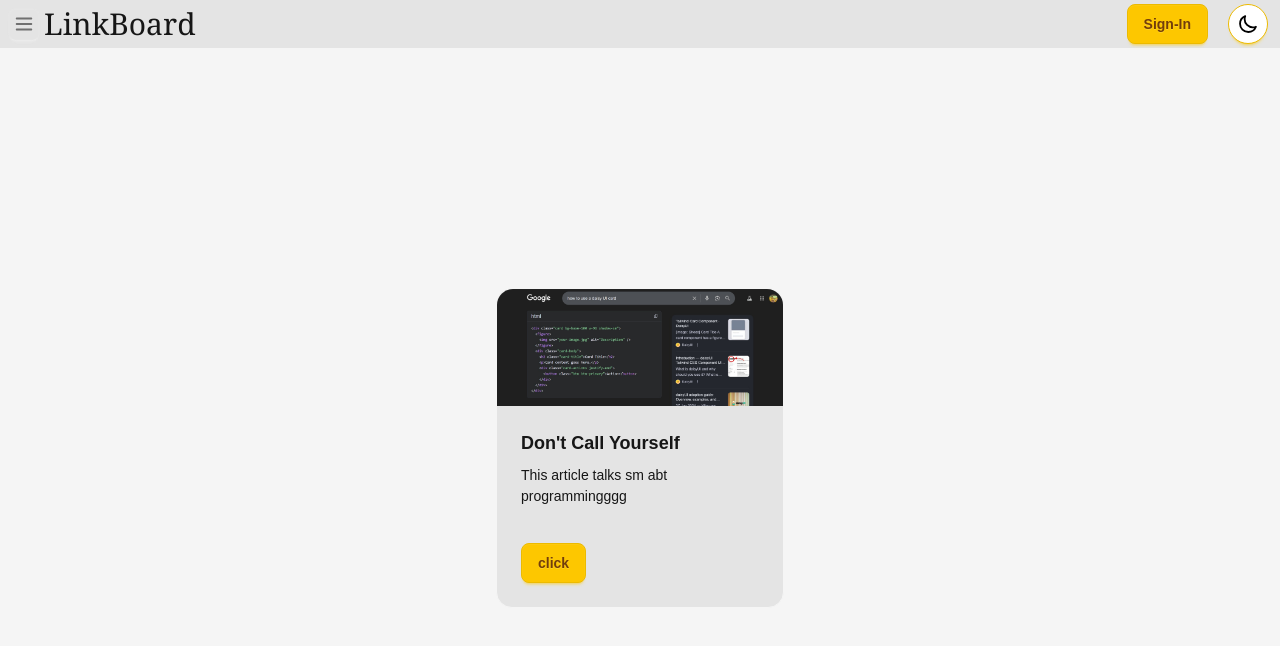
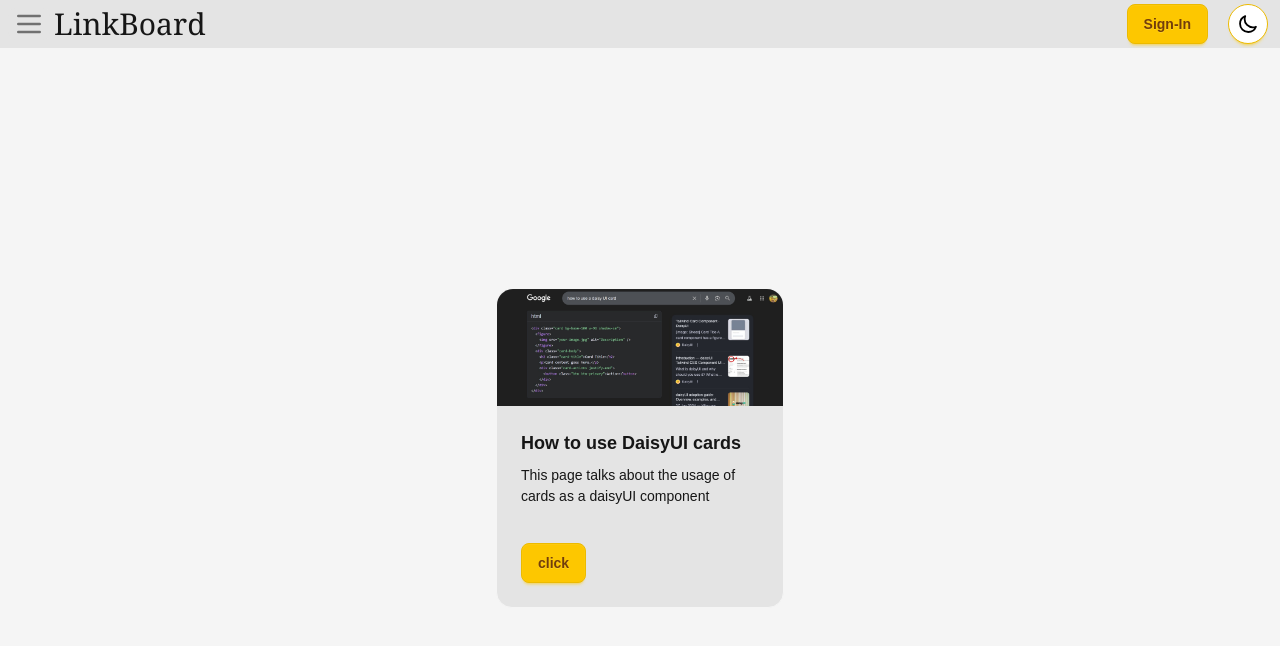
Before and after one commit to oRhyme/LinkPad, a Next.js app: page / in a window 1280 px wide. Shown: the top 646 px of the page. Built offline with nearby package versions, Linux system fonts and the light colour scheme.

Commit message:
ui stuff

```diff
--- a/src/app/components/Card.tsx
+++ b/src/app/components/Card.tsx
@@ -1,12 +1,12 @@
 import React from 'react'
 
-const Card = () => {
+const Card = ({title,description,image}:{title:string, description:string,image:string}) => {
   return (
     <div className = "card bg-base-300 card-border w-72 h-80">
-      <figure className = "w-full"><img src="mock.jpg" alt="" className = ""/></figure>
+      <figure className = "w-full"><img src={image}/></figure>
       <div className="card-body">
-        <h2 className = "card-title">Don't Call Yourself</h2>
-        <p>This article talks sm abt programmingggg</p>
+        <h2 className = "card-title">{title}</h2>
+        <p>{description}</p>
         <div className="card-actions">
          <button className = "btn btn-primary">click</button>
         </div>
--- /dev/null
+++ b/src/app/components/Navbar.tsx
@@ -0,0 +1,20 @@
+import React from 'react'
+
+const Navbar = () => {
+  return (
+    <div className = "navbar-center bg-base-300 w-full justify-center h-12">
+        <div className = "flex flex-row items-center justify-start flex-1 gap-1 pl-2 z-20">
+        <label htmlFor="side-drawer" className="btn btn-sm btn-ghost bg-base-300 hover:bg-primary p-1 drawer-button">
+          <img src="menu.svg" alt="menu" className="w-8 h-8" />
+        </label>
+        <h2 className = "text-center font-serif text-3xl">LinkBoard</h2>
+        </div>
+        <div className = "flex flex-1 flex-row justify-end gap-5 items-center pr-3 ">
+        <button className = "btn btn-primary">Sign-In</button>
+        <img src="moon.svg " className = "btn btn-primary rounded-full size-10 p-2 bg-white hover:bg-base-300"></img>
+        </div>
+    </div>
+  )
+}
+
+export default Navbar
--- /dev/null
+++ b/src/app/components/Sidebar.tsx
@@ -0,0 +1,22 @@
+import React from 'react'
+
+const Sidebar = () => {
+  return (
+    <div className="drawer absolute z-10">
+      <input id="side-drawer" type="checkbox" className="drawer-toggle" />
+      <div className="drawer-side top-12 h-[calc(100vh-3rem)]">
+        <label htmlFor="side-drawer" aria-label="close sidebar" className="drawer-overlay"></label>
+        <ul className="menu p-4 w-80 bg-base-200 text-base-content min-h-[calc(100vh-3rem)] ">
+          <li ><a>Hello</a></li>
+          <li ><a>World</a></li>
+          <li ><a>This</a></li>
+          <li ><a>This</a></li>
+          <li ><a>This</a></li>
+          <li ><a>This</a></li>
+        </ul>
+      </div>
+    </div>
+  )
+}
+
+export default Sidebar
--- a/src/app/layout.tsx
+++ b/src/app/layout.tsx
@@ -1,6 +1,8 @@
 import type { Metadata } from "next";
 import { Geist, Geist_Mono } from "next/font/google";
 import "./globals.css";
+import Sidebar from "./components/Sidebar";
+import Navbar from "./components/Navbar"
 
 const geistSans = Geist({
   variable: "--font-geist-sans",
@@ -29,16 +31,8 @@ export default function RootLayout({
       data-theme = "bumblebee"
     >
       <body className="min-h-full flex flex-col bg-base-200 text-base-content">
-      <div className = "navbar-center bg-base-300 w-full justify-center h-12">
-        <div className = "flex flex-row items-center justify-start flex-1 gap-1 pl-2">
-        <img src="menu.svg" alt="menu" className = "w-8 h-8 p-1 backdrop-opacity-1 bg-base-300 hover:bg-primary btn"></img>
-        <h2 className = "text-center font-serif text-3xl">LinkBoard</h2>
-        </div>
-        <div className = "flex flex-1 flex-row justify-end gap-5 items-center pr-3 ">
-        <button className = "btn btn-primary">Sign-In</button>
-        <img src="moon.svg " className = "btn btn-primary rounded-full size-10 p-2 bg-white hover:bg-base-300"></img>
-        </div>
-      </div>
+      <Navbar></Navbar>
+      <Sidebar></Sidebar>
         {children}</body>
     </html>
   );
--- a/src/app/page.tsx
+++ b/src/app/page.tsx
@@ -3,7 +3,7 @@ import Card from "../app/components/Card"
 export default function Home() {
   return (
     <div className="flex items-center justify-center min-h-screen">
-      <Card></Card>
+      <Card title = "How to use DaisyUI cards" description = "This page talks about the usage of cards as a daisyUI component" image = "mock.jpg"></Card>
     </div>
   );
 }
```
